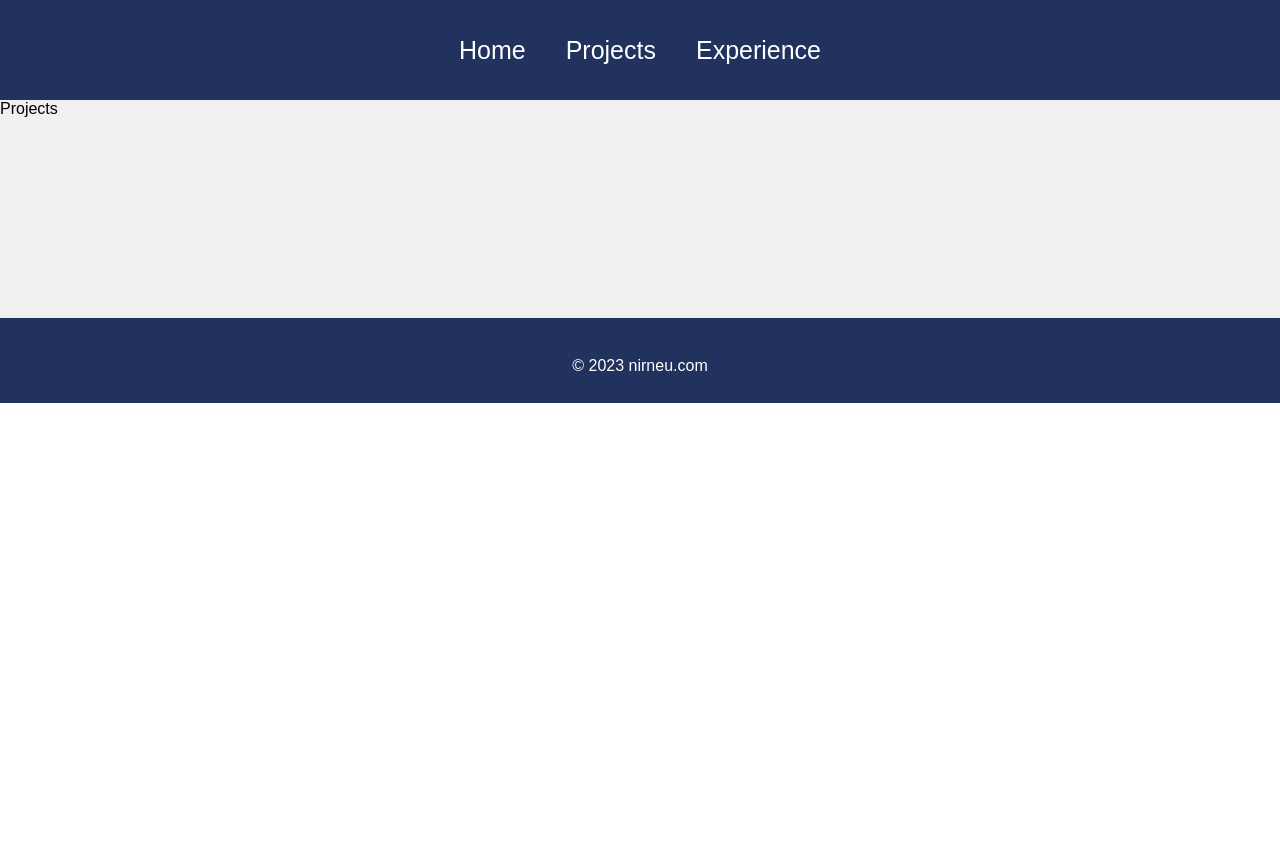
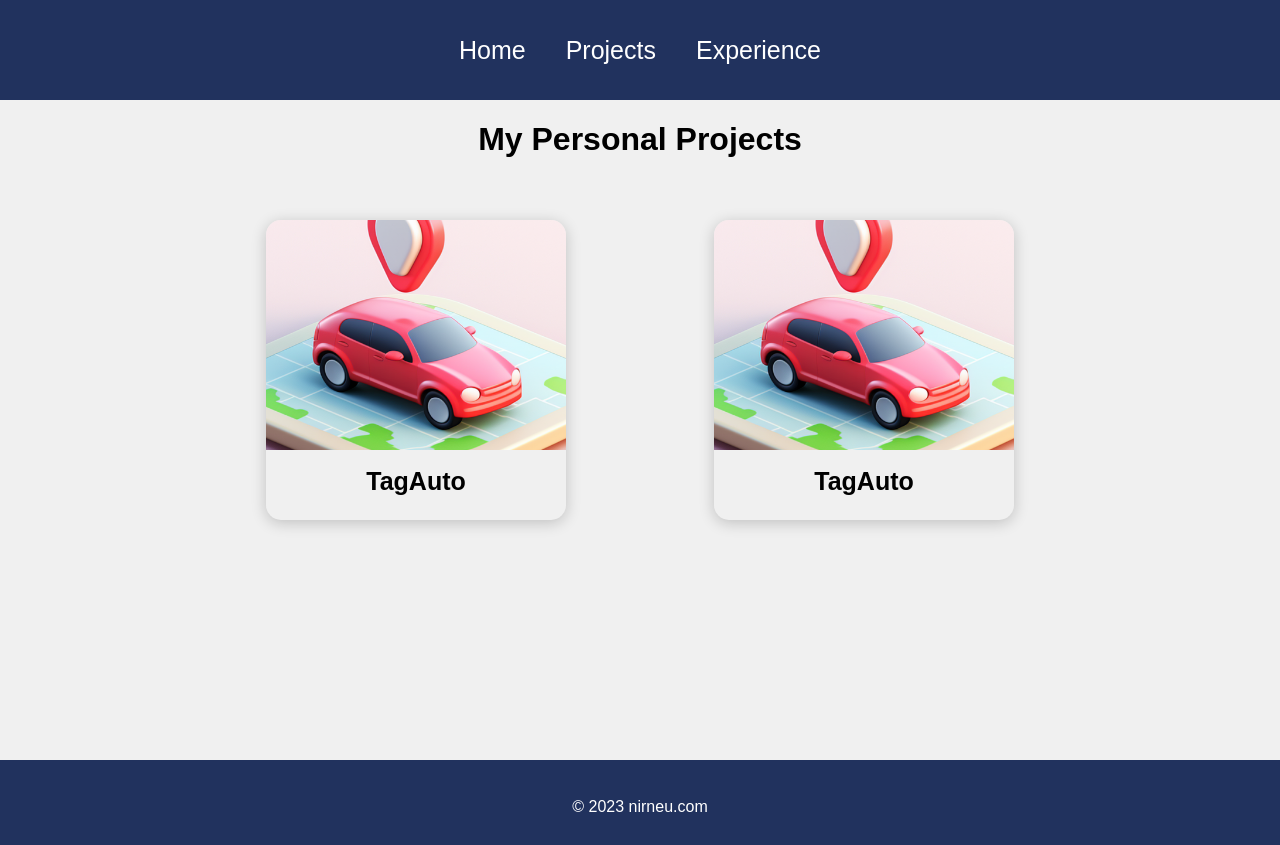
Before and after one commit to nirneu/Portfolio, a React (Create React App) app: page /projects in a window 1280 px wide. Before the commit the page ends 800 px from the top, so only its background shows below. Built offline with nearby package versions, Linux system fonts and the light colour scheme.

Commit message:
Finish basic of all the pages

```diff
--- a/src/App.js
+++ b/src/App.js
@@ -2,6 +2,7 @@
 import { BrowserRouter as Router, Routes, Route } from "react-router-dom";
 import Home from "./pages/Home";
 import Projects from "./pages/Projects";
+import ProjectDisplay from "./pages/ProjectDisplay";
 import Experience from "./pages/Experience";
 import Navbar from "./components/Navbar";
 import Footer from "./components/Footer";
@@ -14,6 +15,7 @@
         <Routes>
           <Route path="/" element={<Home />} />
           <Route path="/projects" element={<Projects />} />
+          <Route path="/project/:id" element={<ProjectDisplay />} />
           <Route path="/experience" element={<Experience />} />
         </Routes>
       </Router>
--- /dev/null
+++ b/src/components/ProjectItem.js
@@ -0,0 +1,20 @@
+import React from "react";
+import { useNavigate } from "react-router-dom";
+
+function ProjectItem({ id, image, name }) {
+  const navigate = useNavigate();
+
+  return (
+    <div
+      className="projectItem"
+      onClick={() => {
+        navigate("/project/" + id);
+      }}
+    >
+      <div style={{ backgroundImage: `url(${image})` }} className="bgImage" />
+      <h1>{name}</h1>
+    </div>
+  );
+}
+
+export default ProjectItem;
--- /dev/null
+++ b/src/helpers/ProjectList.js
@@ -0,0 +1,14 @@
+import TagAuto from "../assets/TagAuto.png";
+
+export const ProjectList = [
+  {
+    name: "TagAuto",
+    image: TagAuto,
+    skills: "Swift, SwiftUI, Combine, Async/Await",
+  },
+  {
+    name: "TagAuto",
+    image: TagAuto,
+    skills: "Swift, SwiftUI, Combine, Async/Await",
+  },
+];
--- /dev/null
+++ b/src/pages/ProjectDisplay.js
@@ -0,0 +1,23 @@
+import React from "react";
+import { useParams } from "react-router-dom";
+import { ProjectList } from "../helpers/ProjectList";
+import GitHubIcon from "@material-ui/icons/GitHub";
+import "../styles/ProjectDisplay.css";
+
+function ProjectDisplay() {
+  const { id } = useParams();
+  const project = ProjectList[id];
+
+  return (
+    <div className="project">
+      <h1>{project.name}</h1>
+      <img src={project.image} />
+      <p>
+        <b>Skills:</b> {project.skills}
+      </p>
+      <GitHubIcon />
+    </div>
+  );
+}
+
+export default ProjectDisplay;
--- a/src/pages/Projects.js
+++ b/src/pages/Projects.js
@@ -1,7 +1,21 @@
 import React from "react";
+import ProjectItem from "../components/ProjectItem";
+import "../styles/Projects.css";
+import { ProjectList } from "../helpers/ProjectList";
 
 function Projects() {
-  return <div>Projects</div>;
+  return (
+    <div className="projects">
+      <h1>My Personal Projects</h1>
+      <div className="projectList">
+        {ProjectList.map((project, idx) => {
+          return (
+            <ProjectItem id={idx} name={project.name} image={project.image} />
+          );
+        })}
+      </div>
+    </div>
+  );
 }
 
 export default Projects;
--- /dev/null
+++ b/src/styles/ProjectDisplay.css
@@ -0,0 +1,28 @@
+.project {
+  width: 100%;
+  height: calc(100vh - 100px);
+  display: flex;
+  justify-content: center;
+  align-items: center;
+  flex-direction: column;
+}
+
+.project h1 {
+  margin-top: 50px;
+  color: #3e497a;
+  font-size: 35px;
+}
+.project img {
+  width: 300px;
+  border-radius: 10px;
+}
+
+.project p {
+  font-size: 40px;
+  color: #3e497a;
+}
+
+.project svg {
+  font-size: 60px;
+  color: #3e497a;
+}
--- /dev/null
+++ b/src/styles/Projects.css
@@ -0,0 +1,74 @@
+.projects {
+    width: 100%;
+    height: auto;
+    display: flex;
+    justify-content: center;
+    align-items: center;
+    flex-direction: column;
+  }
+  .projects .projectTitle {
+    text-align: center;
+    color: #3e497a;
+    font-size: 60px;
+    font-weight: bolder;
+  }
+
+  .projectList {
+    width: 70vw;
+    height: auto;
+    display: grid;
+    grid-template-columns: 1fr 1fr;
+    place-items: center;
+  }
+
+  /* MENU ITEM STYLING */
+
+  .projectItem {
+    border-radius: 15px;
+    width: 300px;
+    height: 300px;
+    margin: 40px;
+    box-shadow: 0px 3px 15px rgba(0, 0, 0, 0.2);
+    text-align: center;
+  }
+  .projectItem:hover {
+    box-shadow: 0px 3px 15px rgba(0, 0, 0, 0.5);
+    transition: 0.3s ease-in;
+    cursor: pointer;
+  }
+
+  .projectItem .bgImage {
+    border-top-left-radius: 15px;
+    border-top-right-radius: 15px;
+    width: 100%;
+    height: 230px;
+    background-position: center;
+    background-repeat: no-repeat;
+    background-size: cover;
+  }
+
+  .projectItem h1 {
+    font-size: 25px;
+  }
+
+  @media only screen and (max-width: 1300px) {
+    .projectList {
+      grid-template-columns: 1fr 1fr;
+    }
+  }
+
+  @media only screen and (max-width: 800px) {
+    .projectList {
+      grid-template-columns: 1fr;
+    }
+  }
+
+  @media only screen and (max-width: 800px) {
+    .projectList {
+      width: 100%;
+    }
+    .projectItem {
+      width: 300px;
+      height: 300px;
+    }
+  }
```
Also changed, not shown: src/assets/TagAuto.png (added), src/styles/Experience.css (deleted).
